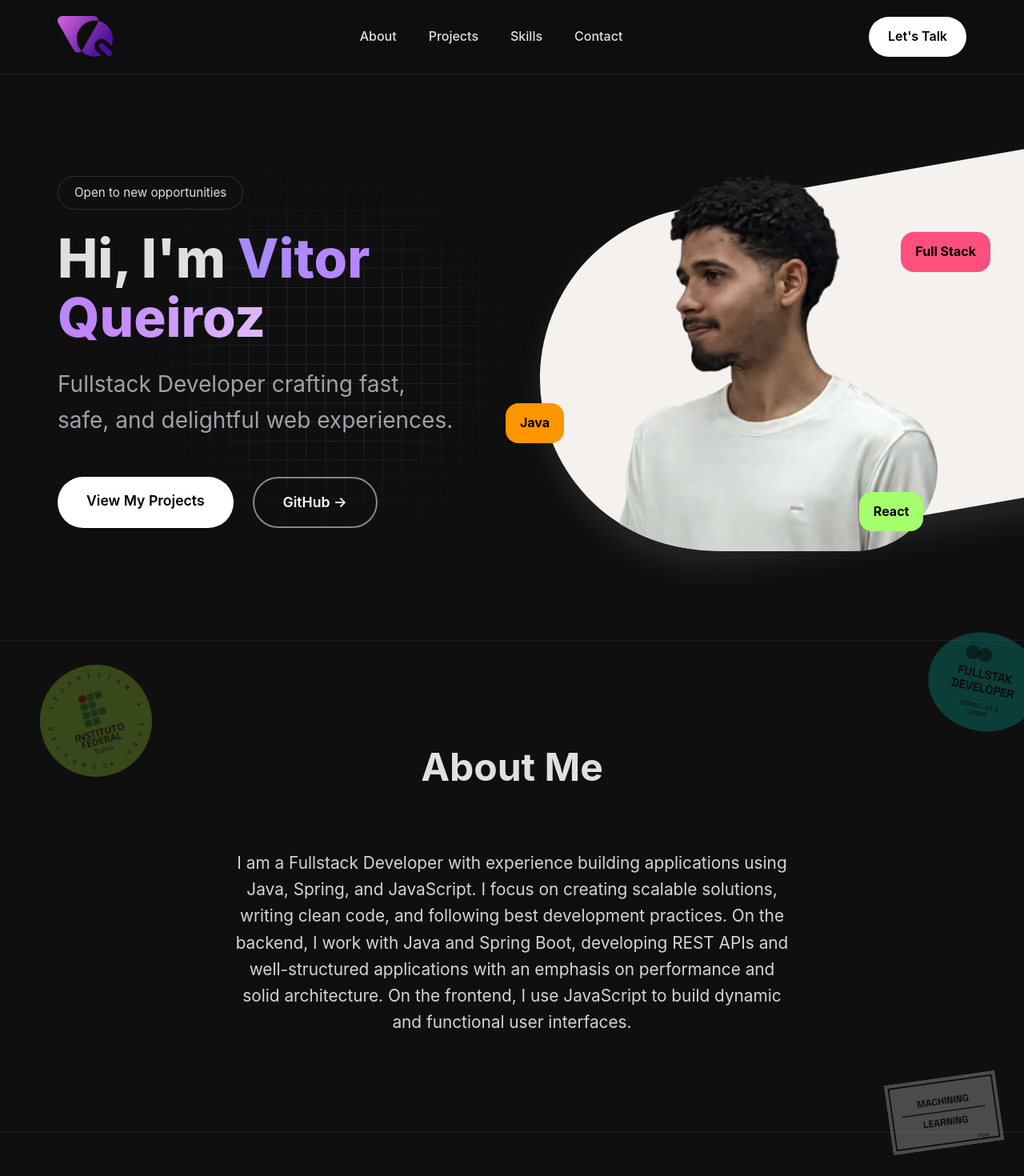
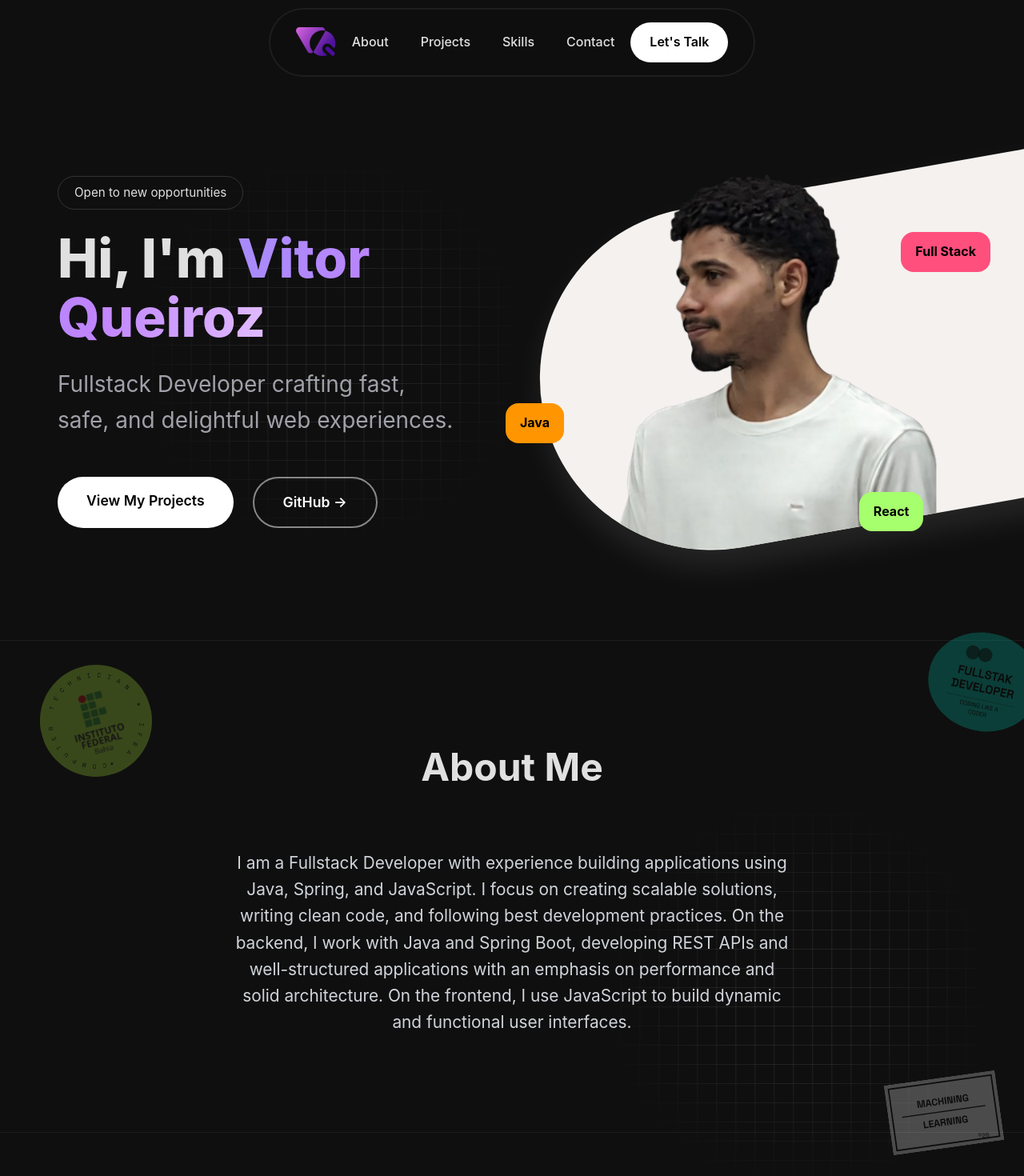
Before and after one commit to vitorQN/PersonalPortfolio, a React (Vite) app: page / in a window 1280 px wide. Shown: the top 1470 px of the page at 80% size. Built offline with nearby package versions, Linux system fonts and the light colour scheme; no server answers.

Commit message:
Style:ramake nav/ img profile

```diff
--- a/package.json
+++ b/package.json
@@ -10,11 +10,13 @@
     "preview": "vite preview"
   },
   "dependencies": {
+    "@supabase/supabase-js": "^2.108.1",
     "framer-motion": "^12.40.0",
     "lenis": "^1.3.23",
     "react": "^19.2.6",
     "react-dom": "^19.2.6",
-    "react-icons": "^5.6.0"
+    "react-icons": "^5.6.0",
+    "supabase": "^2.106.0"
   },
   "devDependencies": {
     "@eslint/js": "^10.0.1",
--- a/src/components/NavBar/NavBar.css
+++ b/src/components/NavBar/NavBar.css
@@ -2,18 +2,23 @@
 .navbar {
   position: fixed;
   top: 0;
+  display: flex;
+  align-items: center;
+  justify-content: center;
   width: 100%;
-  background: rgba(15, 15, 15, 0.95);
-  backdrop-filter: blur(12px);
-  border-bottom: 1px solid rgba(255, 255, 255, 0.08);
   z-index: 10;
 }
 
 .nav-container {
-  max-width: 1200px;
-  margin: 0 auto;
-  padding: 1.25rem 2rem;
+  max-width: 650px;
+  margin: 10px 0px;
+  padding: 1rem 2rem;
+  border: 2px solid rgba(42, 42, 42, 0.562);
+  background: rgba(15, 15, 15, 0.544);
+  backdrop-filter: blur(12px);
   display: flex;
+  gap: 20px;
+  border-radius: 100px;
   justify-content: space-between;
   align-items: center;
 }
@@ -21,21 +26,12 @@
 .logo {
   display: flex;
   align-items: center;
-  gap: 12px;
-  font-size: 1.5rem;
-  font-weight: 700;
 }
 
-.logo-icon {
-  width: 40px;
-  height: 40px;
-  background: linear-gradient(135deg, #646cff, #a855f7);
-  border-radius: 10px;
-  display: flex;
-  align-items: center;
-  justify-content: center;
-  font-size: 1.4rem;
+.logo img {
+  width: 50px;
 }
+
 
 .nav-links {
   display: flex;
--- a/src/components/NavBar/NavBar.jsx
+++ b/src/components/NavBar/NavBar.jsx
@@ -4,6 +4,7 @@ import logo from '../../assets/logo.svg';
 function NavBar() {
     return (
         <nav className="navbar">
+
             <div className="nav-container">
                 <div className="logo">
                     <img src={logo} alt=" logo" />
--- a/src/components/ProjectShowcase/ProjectShowcase.css
+++ b/src/components/ProjectShowcase/ProjectShowcase.css
@@ -7,6 +7,7 @@
   gap: 5rem;
   align-items: center;
   position: relative;
+
 }
 
 /* Subtle divider line */
@@ -40,6 +41,7 @@
   color: #a1a1aa;
   line-height: 1.7;
   margin-bottom: 2rem;
+
 }
 
 /* Tags - More Solid + Subtle Lines */
@@ -122,10 +124,11 @@
     cursor: pointer;
     border: 1px solid rgba(255, 255, 255, 0.08);
     box-shadow:
-        0 20px 40px rgba(0, 0, 0, 0.35);
+        30px 20px 60px rgba(46, 43, 43, 0.35);
 
     animation: float 7s ease-in-out infinite;
     transform-origin: center;
+    transform: translateY(-20px) rotate(1deg);
 }
 
 .project-image img {
@@ -200,20 +203,6 @@
   opacity: 1;
 }
 
-@keyframes float {
-    0% {
-        transform: translateY(0) rotate(-1deg);
-    }
-
-    50% {
-        transform: translateY(-12px) rotate(1deg);
-    }
-
-    100% {
-        transform: translateY(0) rotate(-1deg);
-    }
-}
-
 /* Responsive */
 @media (max-width: 968px) {
   .project-showcase,
--- a/src/components/ProjectShowcase/ProjectShowcase.jsx
+++ b/src/components/ProjectShowcase/ProjectShowcase.jsx
@@ -1,6 +1,7 @@
 import { useState } from 'react';
 import './ProjectShowcase.css';
 import ProjectModal from '../ProjectModal/ProjectModal';
+import StorageImage from '../../hooks/ImageBase';
 
 function ProjectShowcase({
   title,
@@ -15,8 +16,11 @@ function ProjectShowcase({
 
   const project = { title, description, tags, imageUrl, liveUrl, codeUrl };
 
+
   return (
+
     <>
+
       <div className={`project-showcase ${inverted ? 'inverted' : ''}`}>
         <div className="project-content">
           <h3>{title}</h3>
@@ -44,7 +48,7 @@ function ProjectShowcase({
             <span className="dot yellow"></span>
             <span className="dot green"></span>
           </div>
-          <img src={imageUrl} alt={title} />
+          <StorageImage filePath={imageUrl} />
           <div className="project-image-overlay">
             <span>Click</span>
           </div>
--- /dev/null
+++ b/src/hooks/ImageBase.jsx
@@ -0,0 +1,12 @@
+import { useEffect, useState } from 'react'
+import { getImageUrl } from '../lib/storage';
+
+export default function StorageImage({ filePath }) {
+  if (!filePath) {
+    return <div>Not available</div>;
+  }
+
+  const url = getImageUrl(filePath);
+
+  return <img src={url} alt="title" />;
+}
--- /dev/null
+++ b/src/lib/storage.js
@@ -0,0 +1,17 @@
+import { createClient } from '@supabase/supabase-js'
+
+const supabase = createClient(
+  import.meta.env.VITE_SUPABASE_URL,
+  import.meta.env.VITE_SUPABASE_PUBLISHABLE_KEY
+)
+
+
+export function getImageUrl(filePath) {
+  const { data } = supabase.storage
+    .from("Portfolio")
+    .getPublicUrl(filePath);
+
+  console.log(data.publicUrl);
+
+  return data.publicUrl;
+}
--- a/src/pages/About/About.css
+++ b/src/pages/About/About.css
@@ -9,7 +9,6 @@
 }
 .section {
   position: relative;
-  z-index: 0;
 }
 
 /* BASE STATE — hidden and scaled up */
@@ -58,3 +57,46 @@
 .badge-deco--br.badge-deco--visible {
   transform: scale(1) rotate(-8deg) !important;
 }
+
+
+.about-grid {
+    position: absolute;
+
+    width: 450px;
+    height: 450px;
+
+    top: 50%;
+    left: 50%;
+
+    transform: translate(30%, -20%);
+
+    z-index: -1;
+    pointer-events: none;
+
+    opacity: 0.5;
+
+    background-image:
+        linear-gradient(
+            rgba(120, 120, 120, 0.363) 1px,
+            transparent 1px
+        ),
+        linear-gradient(
+            90deg,
+            rgba(120, 120, 120, 0.25) 1px,
+            transparent 2px
+        );
+
+    background-size: 24px 24px;
+
+    mask-image: radial-gradient(
+        circle,
+        black 30%,
+        transparent 80%
+    );
+
+    -webkit-mask-image: radial-gradient(
+        circle,
+        black 30%,
+        transparent 80%
+    );
+}
--- a/src/pages/About/About.jsx
+++ b/src/pages/About/About.jsx
@@ -41,6 +41,7 @@ function About() {
       <img src={badge3} className="badge-deco badge-deco--br" alt="" aria-hidden="true" />
 
       <h2>About Me</h2>
+      <div className="about-grid"></div>
       <p className="about-text">
         I am a Fullstack Developer with experience building applications using Java, Spring, and JavaScript.
         I focus on creating scalable solutions, writing clean code, and following best development practices.
--- a/src/pages/HeroSection/Hero.css
+++ b/src/pages/HeroSection/Hero.css
@@ -112,7 +112,9 @@
 
     border-radius:  250px 0 0 250px;
     overflow: hidden;
-
+    position: absolute;
+    top: 0;
+    left: 0;
     box-shadow: 0 20px 40px rgba(255, 255, 255, 0.1);
 }
 
@@ -121,6 +123,16 @@
   width: min(100%, 650px);
 
   aspect-ratio: 1.25 / 1;
+}
+
+.profile-inside {
+  position: absolute;
+  bottom: -1%; /* Adjust this to move the person up/down */
+  left: 34%;
+  rotate: -20%;
+  transform: translateX(-55%) rotate(10deg);;
+  width: auto;
+  height: 119%;
 }
 
 .profile-outside {
@@ -133,13 +145,14 @@
 
   height: 120%;
   width: auto;
-  border-radius: 0 0 20% 47%;
-  object-fit: contain;
+  clip-path: inset(0 0 30% 0);
+
+  pointer-events: none;
 }
 
 .card {
   position: absolute;
-
+  z-index: 3;
   padding: 12px 18px;
   border-radius: 16px;
 
--- a/src/pages/HeroSection/Hero.jsx
+++ b/src/pages/HeroSection/Hero.jsx
@@ -29,7 +29,11 @@ function Hero() {
                 {/* Right: Profile Photo */}
                 <div className="hero-image">
                     <div className="image-frame">
-
+                        <img
+                            src={profilebg}
+                            alt="Profile"
+                            className="profile-inside"
+                        />
                     </div>
                     <img
                             src={profilebg}
--- a/src/pages/PersonalProjects/Projects.jsx
+++ b/src/pages/PersonalProjects/Projects.jsx
@@ -1,5 +1,6 @@
 import './Projects.css';
 import ProjectShowcase from '../../components/ProjectShowcase/ProjectShowcase';
+import StorageImage from '../../hooks/ImageBase';
 
 
 
@@ -15,12 +16,12 @@ function Projects() {
           title="Ecommerce Platform"
           description="Full-featured modern ecommerce solution with cart, payments, and admin dashboard."
           tags={["React", "TypeScript", "Stripe", "Vite"]}
-          imageUrl="https://picsum.photos/id/1015/600/400"
+          imageUrl="fototest.jpeg"
           liveUrl="#"
           codeUrl="https://github.com/yourusername/project1"
         />
 
-        <ProjectShowcase
+        {/*<ProjectShowcase
           title="Analytics Dashboard"
           description="Real-time data visualization dashboard with beautiful charts and smooth animations."
           tags={["Next.js", "Recharts", "Framer Motion"]}
@@ -37,7 +38,7 @@ function Projects() {
           imageUrl="https://picsum.photos/id/201/600/400"
           liveUrl="#"
           codeUrl="https://github.com/yourusername/project3"
-        />
+        />*/}
       </section>
     )
 }
```
Also changed, not shown: 2 other files (tests, documents, lock files or other folders).
